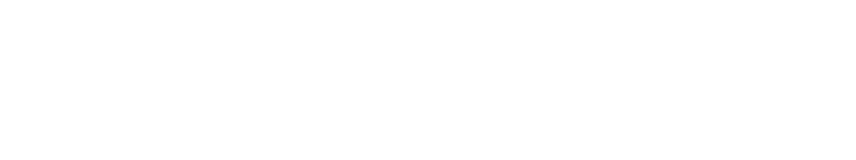
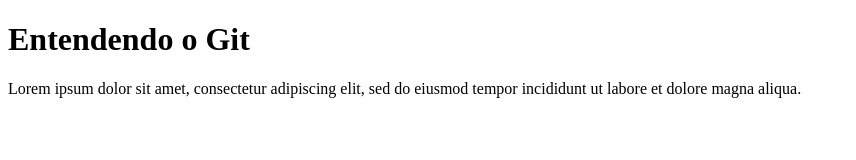
Before and after one commit to PatrickHAS/PHASgit, a plain HTML site: page index.html in a window 1280 px wide. Shown: the whole page, without its empty margins (0-856 px from the left). Drawn offline with Linux system fonts and the light colour scheme.

Commit message:
Iniciei o projeto com 1 h1 e 1 p.

```diff
--- a/index.html
+++ b/index.html
@@ -4,9 +4,12 @@
     <meta charset="UTF-8">
     <meta http-equiv="X-UA-Compatible" content="IE=edge">
     <meta name="viewport" content="width=device-width, initial-scale=1.0">
-    <title>Document</title>
+    <title>Versionamento de códigos</title>
 </head>
 <body>
 
+    <h1>Entendendo o Git</h1>
+    <p>Lorem ipsum dolor sit amet, consectetur adipiscing elit, sed do eiusmod tempor incididunt ut labore et dolore magna aliqua.</p>
+
 </body>
 </html>
```
